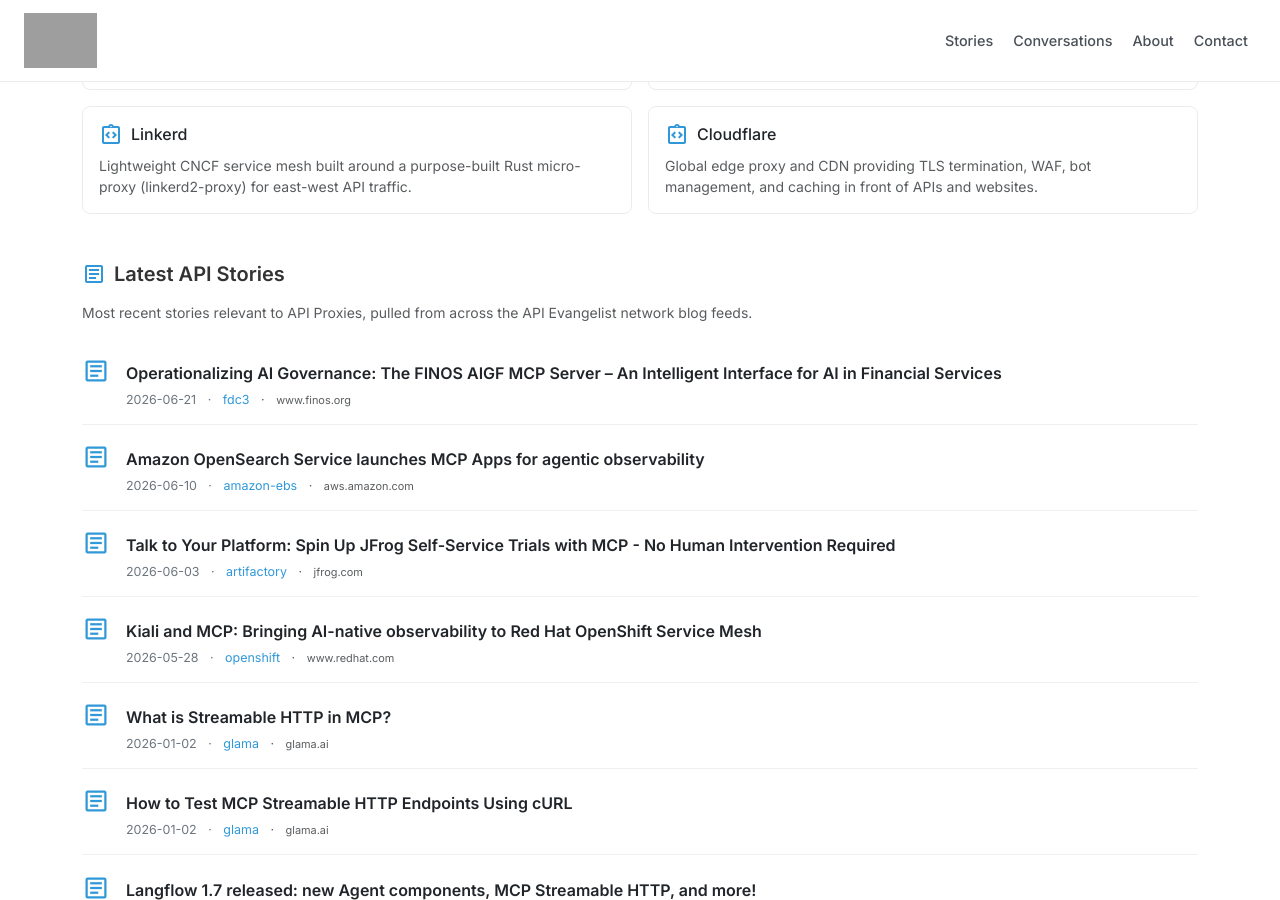
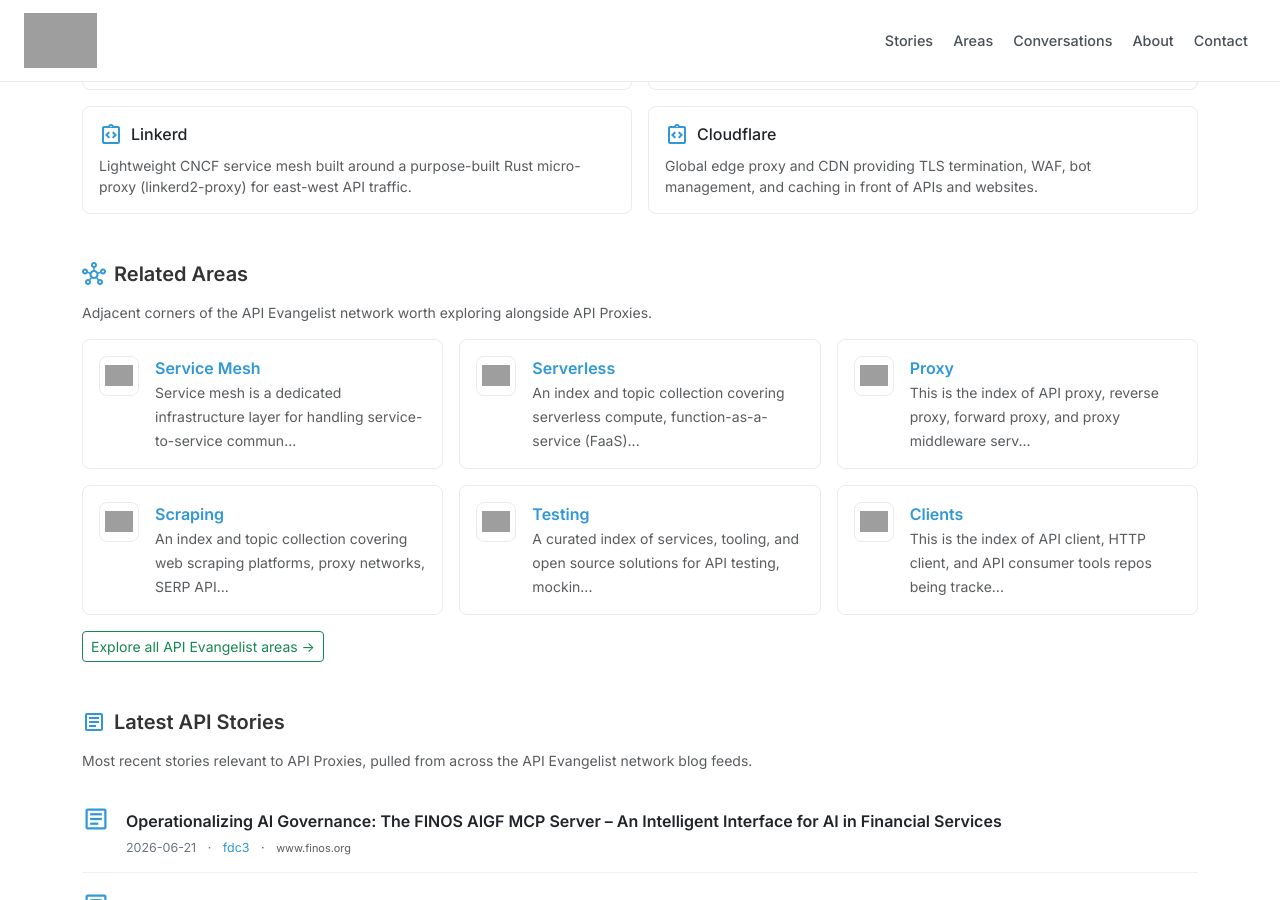
Before and after one commit to api-evangelist/api-proxies, a Jekyll site: the page built from index.html, in a window 1280 px wide and 900 px high, scrolled down 3690 px. Built offline with Jekyll 4.4.1, drawn with Linux system fonts in a browser that asks for light colours; grey boxes are pictures that could not be loaded.

Commit message:
Interlink network + agent-native surfaces + icon thumbnails
- Related Areas section + Areas nav/footer links (network graph)
- llms.txt, robots.txt (AI-crawler allowlist), sitemap.xml
- 240px icon-thumb.png; hero + related cards use lightweight thumb

Co-Authored-By: Claude Opus 4.8 (1M context) <noreply@anthropic.com>

```diff
--- /dev/null
+++ b/_data/network.yml
@@ -0,0 +1,31 @@
+related:
+- name: Service Mesh
+  url: https://service-mesh.apievangelist.com
+  icon: https://service-mesh.apievangelist.com/icon.png
+  description: Service mesh is a dedicated infrastructure layer for handling service-to-service communication
+    in microservices architectures. It provides traffic management, mutual TLS security,…
+- name: Serverless
+  url: https://serverless.apievangelist.com
+  icon: https://serverless.apievangelist.com/icon.png
+  description: An index and topic collection covering serverless compute, function-as-a-service (FaaS)
+    runtimes, and edge function platforms. Serverless platforms abstract away server…
+- name: Proxy
+  url: https://proxy.apievangelist.com
+  icon: https://proxy.apievangelist.com/icon.png
+  description: This is the index of API proxy, reverse proxy, forward proxy, and proxy middleware service
+    and tooling repos being tracked by the API Evangelist network.
+- name: Scraping
+  url: https://scraping.apievangelist.com
+  icon: https://scraping.apievangelist.com/icon.png
+  description: An index and topic collection covering web scraping platforms, proxy networks, SERP APIs,
+    browser-based extraction services, and data collection APIs. Scraping platforms turn the…
+- name: Testing
+  url: https://testing.apievangelist.com
+  icon: https://testing.apievangelist.com/icon.png
+  description: A curated index of services, tooling, and open source solutions for API testing, mocking,
+    load testing, contract testing, and quality assurance. This collection covers functional…
+- name: Clients
+  url: https://clients.apievangelist.com
+  icon: https://clients.apievangelist.com/icon.png
+  description: This is the index of API client, HTTP client, and API consumer tools repos being tracked
+    by the API Evangelist network. The collection includes command-line HTTP clients, GUI…
--- a/_includes/hero.html
+++ b/_includes/hero.html
@@ -2,7 +2,7 @@
   <div class="container">
     <div class="row align-items-center g-4">
       <div class="col-md-2 text-center">
-        <img src="/icon.png" alt="{{ site.data.area.meta.name | escape }}" class="img-fluid" style="max-height: 140px; background-color: #fff; padding: 14px; border-radius: 12px; border: 1px solid #e9ecef; box-shadow: 0 1px 4px rgba(0,0,0,0.05);">
+        <img src="/icon-thumb.png" alt="{{ site.data.area.meta.name | escape }}" class="img-fluid" style="max-height: 140px; background-color: #fff; padding: 14px; border-radius: 12px; border: 1px solid #e9ecef; box-shadow: 0 1px 4px rgba(0,0,0,0.05);">
       </div>
       <div class="col-md-10">
         <nav aria-label="breadcrumb">
--- /dev/null
+++ b/_includes/related.html
@@ -0,0 +1,23 @@
+<!-- Related Areas (network interlink) -->
+{% if site.data.network.related and site.data.network.related.size > 0 %}
+<section class="mb-5">
+  <h2 class="section-title mb-3"><span class="material-symbols-outlined">hub</span>Related Areas</h2>
+  <p class="text-muted small">Adjacent corners of the API Evangelist network worth exploring alongside {{ site.data.area.meta.name | escape }}.</p>
+  <div class="row g-3">
+    {% for r in site.data.network.related %}
+    <div class="col-md-6 col-lg-4">
+      <a href="{{ r.url }}" class="card h-100 text-decoration-none">
+        <div class="card-body d-flex align-items-start">
+          <img src="{{ r.icon | replace: 'icon.png','icon-thumb.png' }}" alt="" loading="lazy" width="40" height="40" class="flex-shrink-0 me-3" style="width:40px;height:40px;object-fit:contain;background:#fff;padding:5px;border-radius:8px;border:1px solid #e9ecef;">
+          <span>
+            <span class="fw-semibold d-block text-emphasis">{{ r.name | escape }}</span>
+            <span class="text-muted small">{{ r.description | escape | truncate: 90 }}</span>
+          </span>
+        </div>
+      </a>
+    </div>
+    {% endfor %}
+  </div>
+  <div class="mt-3"><a href="https://apievangelist.com/areas/" class="btn btn-outline-success btn-sm">Explore all API Evangelist areas &rarr;</a></div>
+</section>
+{% endif %}
--- a/_layouts/default.html
+++ b/_layouts/default.html
@@ -74,6 +74,7 @@
       <div class="collapse navbar-collapse">
         <ul class="navbar-nav ms-auto align-items-center gap-1">
           <li class="nav-item"><a class="nav-link" href="https://apievangelist.com/2026/">Stories</a></li>
+          <li class="nav-item"><a class="nav-link" href="https://apievangelist.com/areas/">Areas</a></li>
           <li class="nav-item"><a class="nav-link" href="https://conversations.apievangelist.com">Conversations</a></li>
           <li class="nav-item"><a class="nav-link" href="https://apievangelist.com/about/api-evangelist">About</a></li>
           <li class="nav-item"><a class="nav-link" href="https://apievangelist.com/contact">Contact</a></li>
@@ -91,6 +92,7 @@
           <span>&copy; 2026 API Evangelist</span>
         </div>
         <div class="col-md-6 text-md-end mt-2 mt-md-0">
+          <a href="https://apievangelist.com/areas/" class="text-muted text-decoration-none me-3">Areas</a>
           <a href="https://apievangelist.com/about/api-evangelist" class="text-muted text-decoration-none me-3">About</a>
           <a href="https://apievangelist.com/contact" class="text-muted text-decoration-none me-3">Contact</a>
           <a href="https://github.com/api-evangelist/{{ site.data.area.meta.repo }}" class="text-muted text-decoration-none me-3">GitHub</a>
--- a/index.html
+++ b/index.html
@@ -70,6 +70,8 @@ layout: default
   </section>
   {% endif %}
 
+  {% include related.html %}
+
   <!-- Latest API Stories -->
   <section class="mb-5">
     <h2 class="section-title mb-3"><span class="material-symbols-outlined">article</span>Latest API Stories</h2>
--- /dev/null
+++ b/sitemap.xml
@@ -0,0 +1,6 @@
+<?xml version="1.0" encoding="UTF-8"?>
+<urlset xmlns="http://www.sitemaps.org/schemas/sitemap/0.9">
+  <url><loc>https://api-proxies.apievangelist.com/</loc><changefreq>daily</changefreq><priority>1.0</priority></url>
+  <url><loc>https://api-proxies.apievangelist.com/stories/</loc><changefreq>daily</changefreq><priority>0.8</priority></url>
+  <url><loc>https://api-proxies.apievangelist.com/llms.txt</loc><changefreq>weekly</changefreq><priority>0.5</priority></url>
+</urlset>
```
Also changed, not shown: llms.txt (added, +26 -0 lines), robots.txt (added, +34 -0 lines), icon-thumb.png (added).
